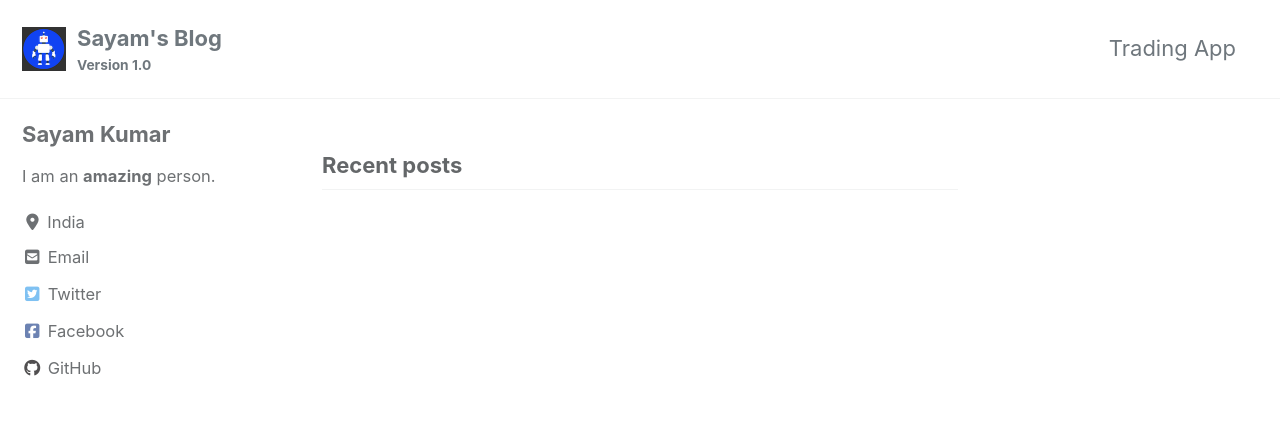
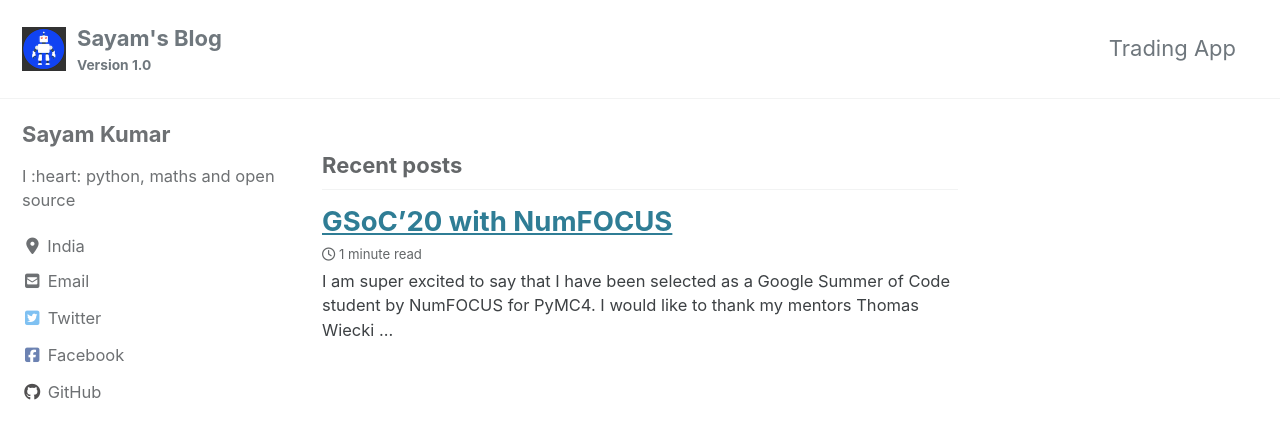
Before and after one commit to Sayam753/Sayam753.github.io, a Jekyll site: the page built from index.html, in a window 1280 px wide and 900 px high. Shown: the top 439 px of the window. Built offline with Jekyll 4.4.1, drawn with Linux system fonts in a browser that asks for light colours; cached includes are drawn as plain includes; nearby versions of some CDN libraries; the list of posts is cut into pages by our own code.

Commit message:
Added GSoC update post

```diff
--- a/_config.yml
+++ b/_config.yml
@@ -85,7 +85,7 @@ analytics:
 author:
   name             : "Sayam Kumar"
   avatar           : # path of avatar image, e.g. "/assets/images/bio-photo.jpg"
-  bio              : "I am an **amazing** person."
+  bio              : "I :heart: python, maths and open source"
   location         : "India"
   email            :
   links:
--- /dev/null
+++ b/_posts/2020-05-06-google-summer-of-code-with-NumFOCUS.md
@@ -0,0 +1,15 @@
+---
+title: GSoC'20 with NumFOCUS
+categories: [Open Source]
+tags: [GSoC, PyMC]
+---
+
+I am super excited to say that I have been selected as a Google Summer of Code student by NumFOCUS for PyMC4. I would like to thank my mentors [Thomas Wiecki](https://github.com/twiecki) and [Maxim Kochurov](https://github.com/ferrine) and the entire NumFOCUS community for giving this opportunity.
+
+My project is about adding `Variational Inference Interface` to [PyMC4](https://github.com/pymc-devs/pymc4). Variational Inference scales better over larger datasets as compared to the traditional MCMC algorithms. First, I had plans to implement OPVI[^OPVI_paper] framework as done in PyMC3 this summer. But as corrected by my mentor [Maxim Kochurov](https://github.com/ferrine), it would have taken extra time and more debugging because of the difficulty to deal with `symbolic graph manipulations` in [Tensorflow](https://www.tensorflow.org/). Now, the whole plan is to implement two Variational Inference Algorithms - Mean Field ADVI[^ADVI_paper] and Full Rank ADVI[^ADVI_paper] in PyMC4. Mean Field ADVI posits a Spherical Gaussian family and Full Rank ADVI posits a Multivariate Gaussian family to minimize [KL divergence](https://en.wikipedia.org/wiki/Kullback%E2%80%93Leibler_divergence). I will write a blog post upto next week explaining both these algorithms.
+
+All in all, I look forward to a great summer.
+{: .notice--info}
+
+[^OPVI_paper]: [Operator Variational Inference](https://arxiv.org/abs/1610.09033) Rajesh Ranganath, Jaan Altosaar, Dustin Tran, David M. Blei (2016)
+[^ADVI_paper]: [Automatic Differentiation Variational Inference](https://arxiv.org/abs/1603.00788) Alp Kucukelbir, Dustin Tran, Rajesh Ranganath, Andrew Gelman, David M. Blei (2016).
```
